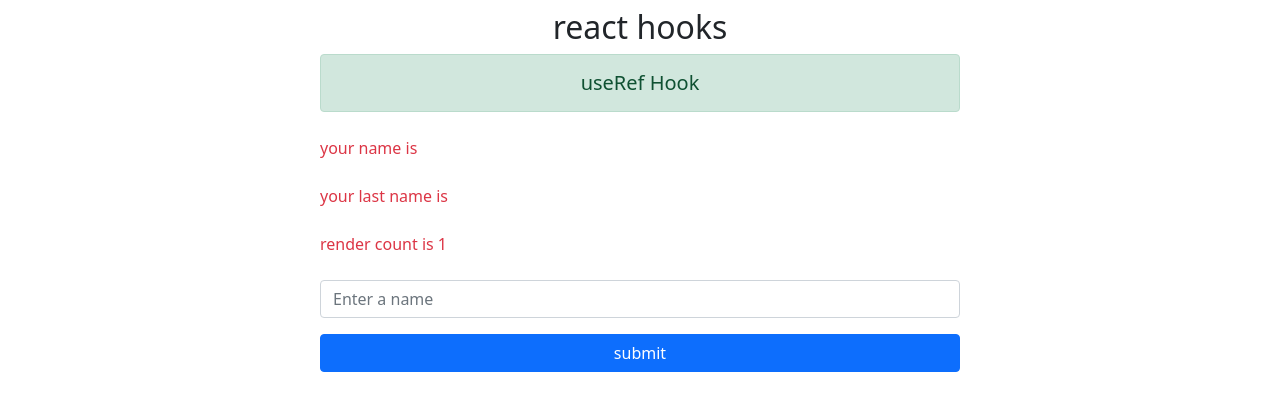
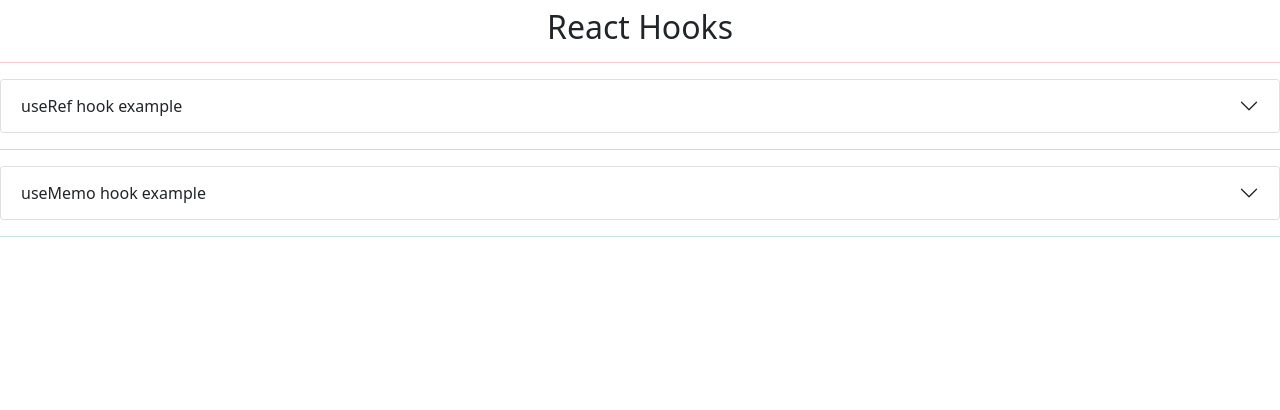
Before and after one commit to samiraahmadi702/react-hooks, a React (Create React App) app: page / in a window 1280 px wide. Shown: the top 410 px of the page. Built offline with nearby package versions, Linux system fonts and the light colour scheme.

Commit message:
+ USeMemo hook

```diff
--- a/src/App.js
+++ b/src/App.js
@@ -1,6 +1,8 @@
 import logo from './logo.svg';
 import './App.css';
-import UseRefHook from "./UseRefHook";
+import UseRefHook from "./hooks/UseRefHook";
+import Accordion from "./components/Accordion";
+import UseMemoHook from "./hooks/UseMemoHook";
 
 function App() {
     return (
@@ -8,13 +10,21 @@ function App() {
             <div className="container">
                 <div className="text-center mt-2">
                     <h2>
-                        react hooks
+                        React Hooks
                     </h2>
                 </div>
             </div>
-            <div className="text-danger">
+            <hr className="text-danger"/>
+            <Accordion title=" useRef hook example"
+                       heading="headingOne">
                 <UseRefHook/>
-            </div>
+            </Accordion>
+            <hr className="text-primary"/>
+            <Accordion title="useMemo hook example"
+                       heading="headingTwo">
+                <UseMemoHook/>
+            </Accordion>
+            <hr className="text-success"/>
         </>
     );
 }
--- /dev/null
+++ b/src/components/Accordion.jsx
@@ -0,0 +1,33 @@
+const Accordion = ({children, title, heading}) => {
+    return (
+        <>
+            <div className="accordion" id='accordionHooks'>
+                <div className="accordion-item">
+                    <h2 className="accordion-header" id={heading}>
+                        <button
+                            type="button"
+                            className="accordion-button collapsed"
+                            data-bs-toggle="collapse"
+                            data-bs-target={`#collapse${heading}`}
+                            aria-expanded="true"
+                            aria-controls={`collapse${heading}`}
+                        >
+                            {title}
+                        </button>
+                    </h2>
+                    <div
+                        id={`collapse${heading}`}
+                        className="accordion-collapse collapse"
+                        aria-labelledby={heading}
+                        data-bs-parent="#accordionHooks"
+                    >
+                        <div className="accordion-body">
+                            {children}
+                        </div>
+                    </div>
+                </div>
+            </div>
+        </>
+    )
+}
+export default Accordion;
--- /dev/null
+++ b/src/hooks/UseMemoHook.jsx
@@ -0,0 +1,58 @@
+import {useEffect, useState, useMemo} from "react";
+
+const superLowFunction = (num) => {
+    console.log("Super slow function is running...");
+    let count = 0;
+    while (count <= 1000000) {
+        count++;
+    }
+    return num * 2;
+}
+
+const UseMemoHook = () => {
+
+    const [number, setNumber] = useState(0);
+    const [colorChange, setColorChange] = useState(false);
+
+    const doubleNumber = useMemo(() => superLowFunction(number),
+        [number]);
+
+    const appStyle = useMemo(() => {
+        return {backgroundColor: colorChange ? "tomato" : "white"}
+    }, [colorChange])
+
+    useEffect(() => {
+        console.log("background color");
+    }, [appStyle])
+
+    return (
+        <>
+            <div style={appStyle} className="mx-auto mt-5 d-grid gap-3 w-50">
+                <h5 className="alert alert-primary text-center">
+                    useMemo hook
+                </h5>
+                <input
+                    type="number"
+                    className="form-control"
+                    value={number}
+                    onChange={(e) => setNumber(e.target.value)}
+                    placeholder="please enter a number"
+                />
+                <button type="button"
+                        className="btn btn-info btn-block"
+                        onClick={() =>
+                            setColorChange((prevColorChange) => !prevColorChange)}
+                >
+                    change color
+                </button>
+                <div style={appStyle}
+                     className="text-center mx-auto">
+                    <p className="alert alert-warning">
+                        {`the number is ${doubleNumber}`}
+                    </p>
+                </div>
+            </div>
+        </>
+    )
+}
+export default UseMemoHook;
--- a/src/UseRefHook.jsx
+++ b/src/hooks/UseRefHook.jsx
@@ -34,9 +34,8 @@ const UseRefHook = () => {
                 <input type="text"
                        ref={inputRef}
                        value={name}
-                       onChange={e => {
+                       onChange={e =>
                            setName(e.target.value)
-                       }
                        }
                        className="form-control"
                        placeholder="Enter a name"/>
```
